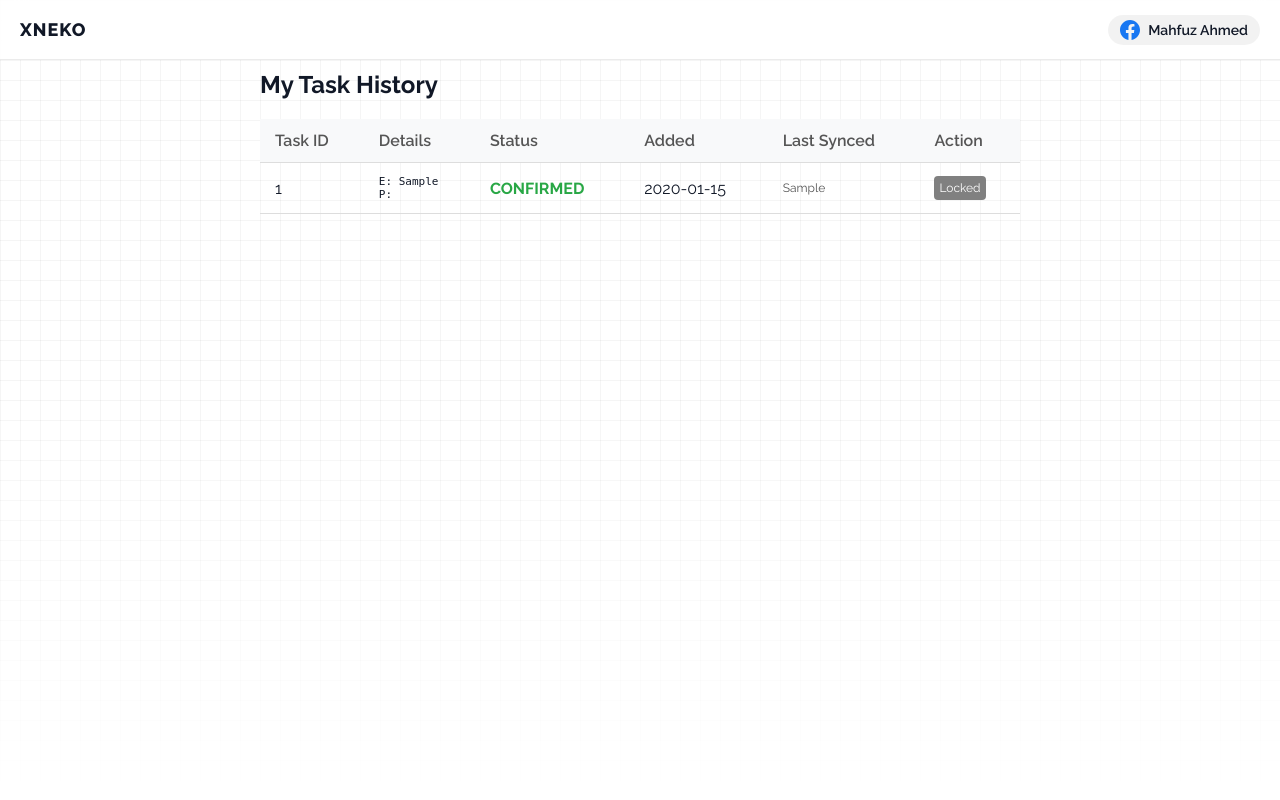
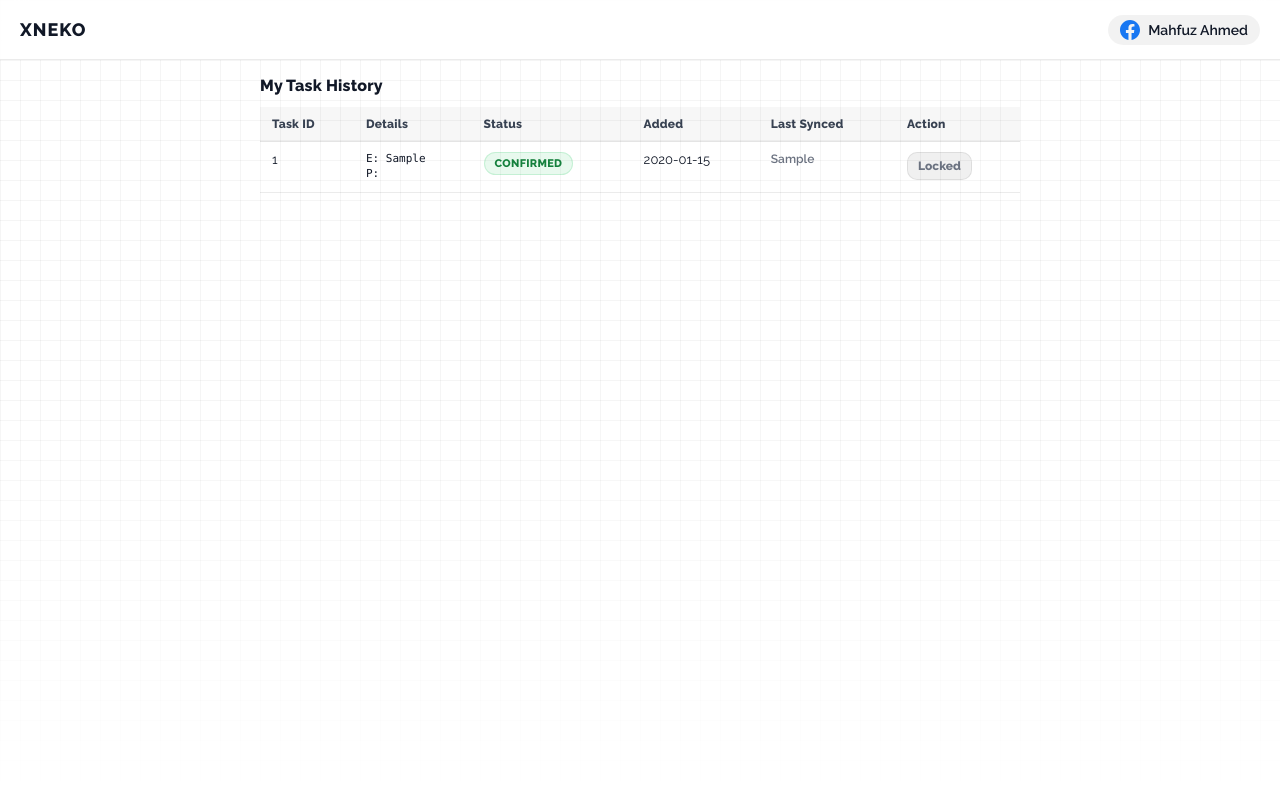
Before and after one commit to shahariarmahfuz/Wow, a Flask app: template templates/my_tasks.html in a window 1280 px wide. Run offline with Flask 3, Linux system fonts and the light colour scheme; the template is opened without the code that fills it: values that come from a table or form of the project are taken from there, others are empty; tables that the repository leaves empty hold one stand-in row (values such as "Sample post").

Commit message:
Refactor task history template for better layout

```diff
--- a/templates/my_tasks.html
+++ b/templates/my_tasks.html
@@ -1,38 +1,235 @@
 {% extends "base.html" %}
 {% block content %}
-    <h2>My Task History</h2>
-    <table>
+
+<style>
+  /* --- Compact + Mobile-friendly Task History --- */
+  .page-title{
+    font-size: 16px;
+    font-weight: 900;
+    margin: 6px 0 12px;
+    color: #111827;
+    letter-spacing: .2px;
+  }
+
+  .task-table{
+    width: 100%;
+    border-collapse: collapse;
+    margin-top: 10px;
+  }
+
+  .task-table th, .task-table td{
+    padding: 10px 12px;
+    border-bottom: 1px solid rgba(0,0,0,0.08);
+    text-align: left;
+    vertical-align: top;
+    font-size: 13px;
+  }
+
+  .task-table th{
+    background: rgba(0,0,0,0.03);
+    font-weight: 800;
+    color: #374151;
+    font-size: 12px;
+    letter-spacing: .2px;
+  }
+
+  .proof{
+    font-size: 11px;
+    font-family: ui-monospace, SFMono-Regular, Menlo, Monaco, Consolas, "Liberation Mono", "Courier New", monospace;
+    color: #111827;
+    line-height: 1.35;
+    word-break: break-word;
+  }
+
+  .muted{
+    font-size: 12px;
+    color: #6b7280;
+    font-weight: 600;
+  }
+
+  /* Status (uses your base.html classes too) */
+  .status-pill{
+    display: inline-flex;
+    align-items: center;
+    padding: 4px 10px;
+    border-radius: 999px;
+    font-size: 11px;
+    font-weight: 900;
+    border: 1px solid rgba(0,0,0,0.08);
+    background: rgba(0,0,0,0.03);
+    letter-spacing: .3px;
+  }
+
+  .status-pill.status-confirmed,
+  .status-pill.status-approved{
+    color: #15803d;
+    background: rgba(34,197,94,0.10);
+    border-color: rgba(34,197,94,0.18);
+  }
+
+  .status-pill.status-declined,
+  .status-pill.status-rejected{
+    color: #b91c1c;
+    background: rgba(239,68,68,0.10);
+    border-color: rgba(239,68,68,0.18);
+  }
+
+  .status-pill.status-pending{
+    color: #b45309;
+    background: rgba(245,158,11,0.12);
+    border-color: rgba(245,158,11,0.20);
+  }
+
+  /* Buttons (compact) */
+  .btn-mini{
+    display: inline-flex;
+    align-items: center;
+    justify-content: center;
+    gap: 6px;
+    padding: 6px 10px;
+    border-radius: 10px;
+    font-size: 12px;
+    font-weight: 800;
+    text-decoration: none;
+    border: 1px solid rgba(0,0,0,0.08);
+    background: rgba(0,123,255,0.10);
+    color: #0b4fa7;
+    transition: transform .15s ease, background .15s ease;
+  }
+  .btn-mini:hover{
+    background: rgba(0,123,255,0.16);
+    transform: translateY(-1px);
+  }
+  .btn-mini:active{ transform: translateY(0); }
+
+  .btn-mini.locked{
+    background: rgba(0,0,0,0.06);
+    color: #6b7280;
+    cursor: default;
+  }
+  .btn-mini.locked:hover{ transform: none; background: rgba(0,0,0,0.06); }
+
+  /* --- Mobile card layout (table -> stacked cards) --- */
+  @media (max-width: 720px){
+    .task-table thead{ display: none; }
+    .task-table, .task-table tbody, .task-table tr, .task-table td{
+      display: block;
+      width: 100%;
+    }
+
+    .task-table tr{
+      border: 1px solid rgba(0,0,0,0.08);
+      border-radius: 14px;
+      background: rgba(255,255,255,0.92);
+      box-shadow: 0 8px 18px rgba(17,24,39,0.05);
+      margin-bottom: 12px;
+      overflow: hidden;
+    }
+
+    .task-table td{
+      border-bottom: 1px solid rgba(0,0,0,0.06);
+      padding: 10px 12px;
+      display: flex;
+      align-items: flex-start;
+      justify-content: space-between;
+      gap: 12px;
+      font-size: 13px;
+    }
+
+    .task-table td:last-child{ border-bottom: none; }
+
+    .task-table td::before{
+      content: attr(data-label);
+      flex: 0 0 92px;
+      font-size: 11px;
+      font-weight: 900;
+      color: #6b7280;
+      letter-spacing: .2px;
+      text-transform: uppercase;
+      margin-top: 2px;
+    }
+
+    .cell-value{
+      flex: 1;
+      text-align: right;
+    }
+
+    /* Proof cell aligned better */
+    .cell-value.proof{
+      text-align: left;
+      margin-left: auto;
+      max-width: calc(100% - 104px);
+    }
+
+    /* Action aligned right */
+    .cell-value.action{
+      display: flex;
+      justify-content: flex-end;
+    }
+  }
+</style>
+
+<h2 class="page-title">My Task History</h2>
+
+<table class="task-table">
   <thead>
     <tr>
       <th>Task ID</th>
       <th>Details</th>
       <th>Status</th>
       <th>Added</th>
-                <th>Last Synced</th> <th>Action</th>
+      <th>Last Synced</th>
+      <th>Action</th>
     </tr>
   </thead>
+
   <tbody>
     {% for task in tasks %}
+      {% set parts = task.job_proof.split(':') %}
       <tr>
-                <td>{{ task.external_task_id }}</td>
-                <td style="font-size: 11px; font-family: monospace;">
-                    E: {{ task.job_proof.split(':')[0] }}<br>
-                    P: {{ task.job_proof.split(':')[1] }}
+        <td data-label="Task ID">
+          <div class="cell-value">{{ task.external_task_id }}</div>
         </td>
-                <td class="status-{{ task.status }}">{{ task.status.upper() }}</td>
-                <td>{{ task.added_time }}</td>
-                <td style="font-size: 12px; color: #555;">{{ task.last_synced or 'Never' }}</td>
-                <td>
+
+        <td data-label="Details">
+          <div class="cell-value proof">
+            E: {{ parts[0] }}<br>
+            P: {{ parts[1] if parts|length > 1 else '' }}
+          </div>
+        </td>
+
+        <td data-label="Status">
+          <div class="cell-value">
+            <span class="status-pill status-{{ task.status }}">{{ task.status.upper() }}</span>
+          </div>
+        </td>
+
+        <td data-label="Added">
+          <div class="cell-value">{{ task.added_time }}</div>
+        </td>
+
+        <td data-label="Synced">
+          <div class="cell-value muted">{{ task.last_synced or 'Never' }}</div>
+        </td>
+
+        <td data-label="Action">
+          <div class="cell-value action">
             {% if task.status == 'confirmed' %}
-                        <span class="btn" style="background: grey; cursor: default; font-size: 12px; padding: 5px;">Locked</span>
+              <span class="btn-mini locked">Locked</span>
             {% else %}
-                        <a href="{{ url_for('refresh_status', task_id=task.id) }}" class="btn" style="font-size: 12px; padding: 5px;">Sync</a>
+              <a href="{{ url_for('refresh_status', task_id=task.id) }}" class="btn-mini">Sync</a>
             {% endif %}
+          </div>
         </td>
       </tr>
     {% else %}
-            <tr><td colspan="6">No tasks found.</td></tr>
+      <tr>
+        <td data-label="Info">
+          <div class="cell-value">No tasks found.</div>
+        </td>
+      </tr>
     {% endfor %}
   </tbody>
 </table>
+
 {% endblock %}
```
Lines whose indentation alone changed are shown as unchanged.
